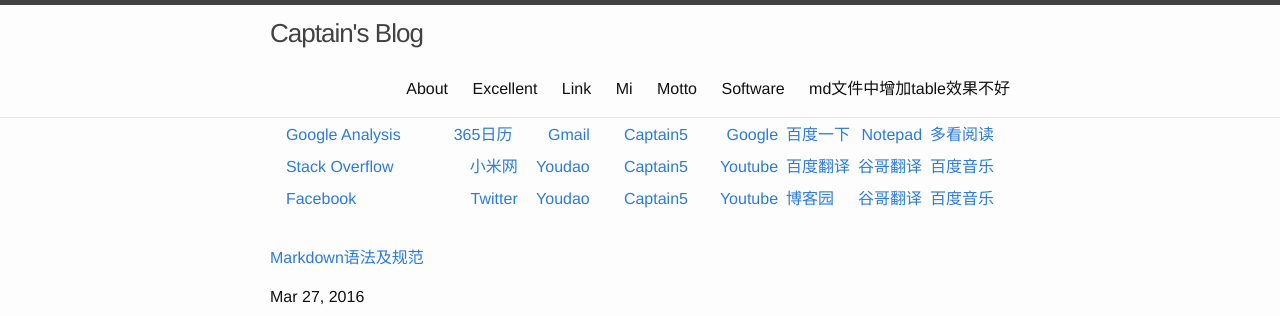
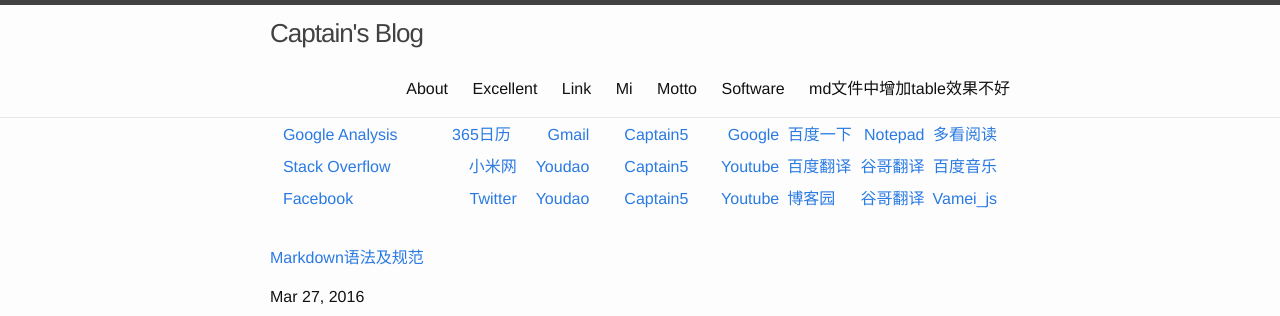
Before and after one commit to captain5/captain5.github.io, a Jekyll site: the page built from index.html, in a window 1280 px wide. Shown: the top 316 px of the page. Built offline with Jekyll 4.4.1, drawn with Linux system fonts in a browser that asks for light colours.

Commit message:
Update default.html

```diff
--- a/_layouts/default.html
+++ b/_layouts/default.html
@@ -36,7 +36,7 @@
         <td align=right><a href="https://www.youtube.com"  target="_black">Youtube</a></td>
         <td align=left width=10%><a href="http://www.cnblogs.com/v5captain/p/hao123.html"  target="_black">博客园</a></td>
         <td align=right width=10%><a href="http://translate.google.cn/" target="_blank">谷哥翻译</a></td>
-        <td align=right width=10%><a href="http://play.baidu.com/"  target="_black">百度音乐</a></td>
+        <td align=right width=10%><a href="http://www.cnblogs.com/vamei/p/3583398.html"  target="_black">Vamei_js</a></td>
 
       </tr>
   </table>
```
